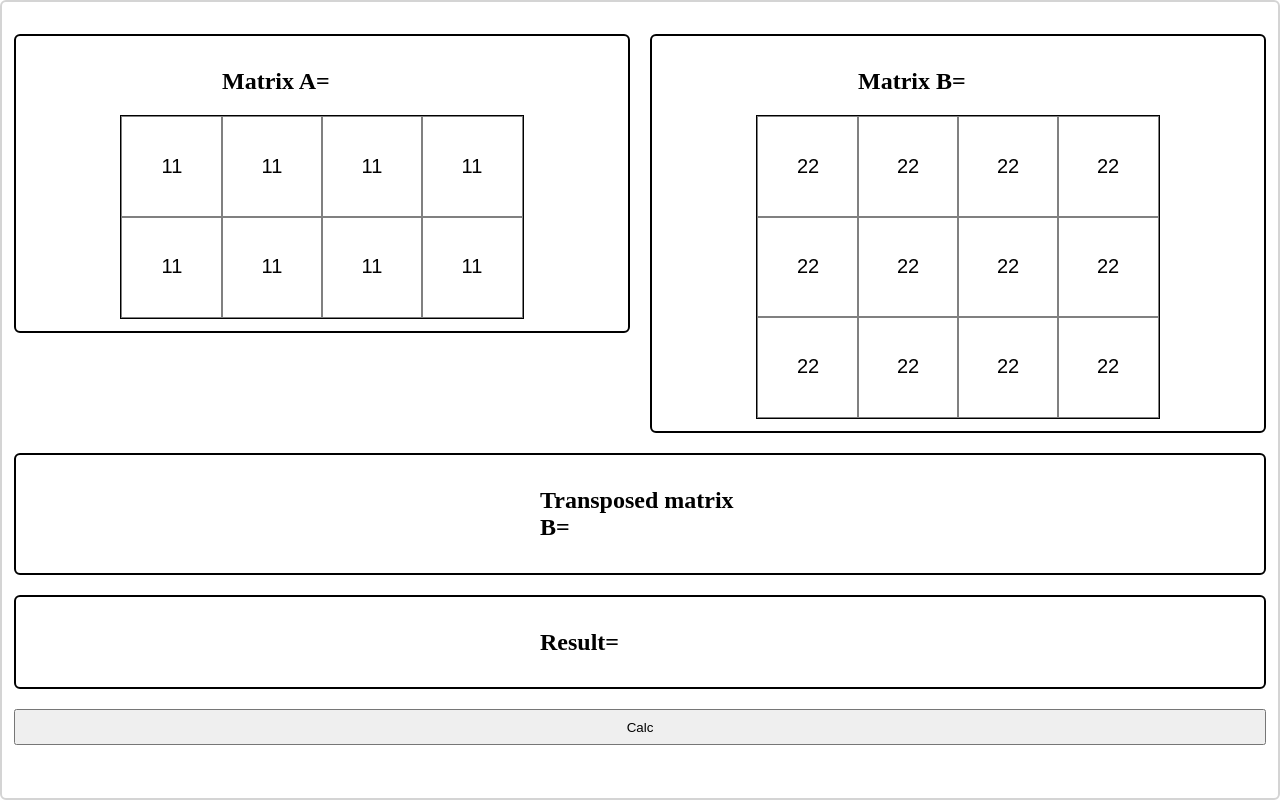
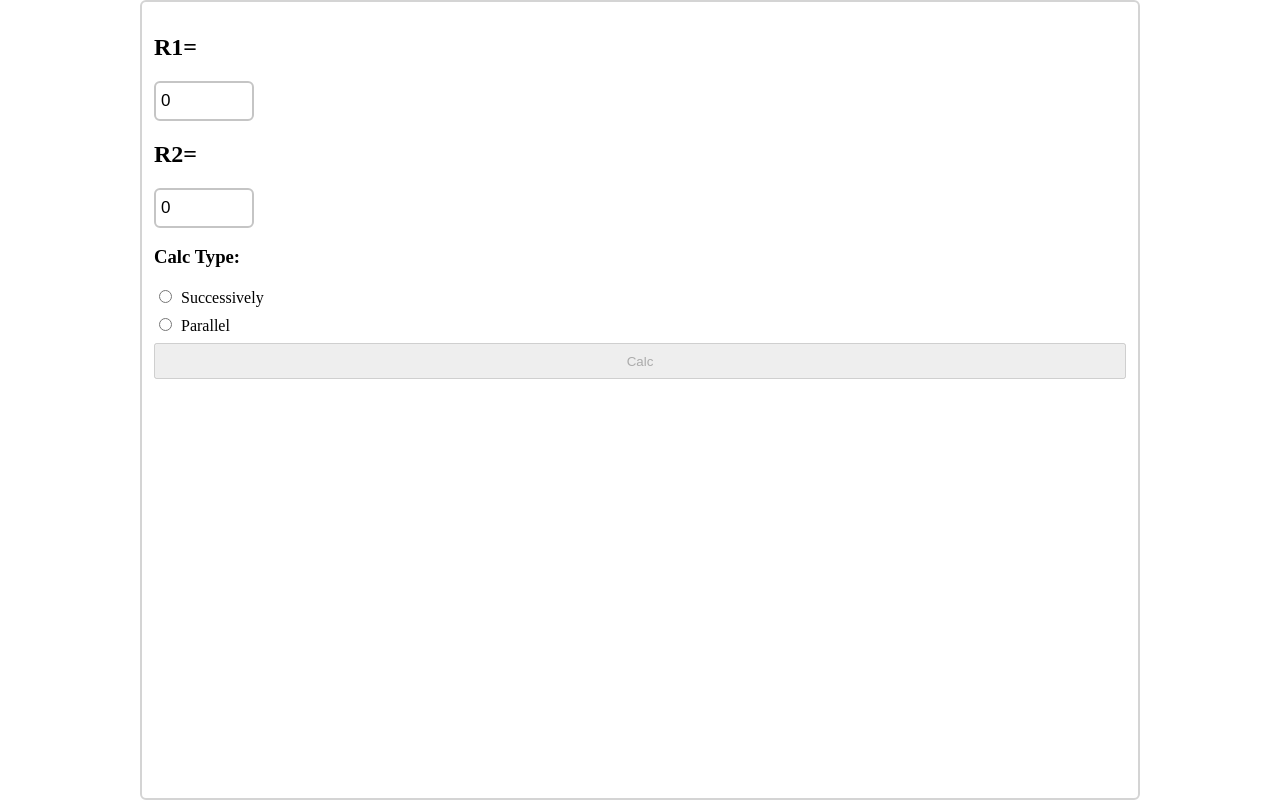
Before and after one commit to vladyslav-dev/exam, a React (Create React App) app: page / in a window 1280 px wide. Built offline with nearby package versions, Linux system fonts and the light colour scheme.

Commit message:
Made basic logic

```diff
--- a/src/App.jsx
+++ b/src/App.jsx
@@ -1,166 +1,114 @@
 import { useState } from 'react';
 import './styles/index.css';
 
-// Matrix 3 x 3 important
-const initMatrix = (rows = 3, columns = 3, defaultValue = '') => {
-  const array = [];
-  for (let i = 0; i < rows; i++) {
-    array[i] = [];
-    for (let j = 0; j < columns; j++) {
-      array[i][j] = defaultValue;
-    }
-  }
+const SUCCESSIVELY = 'SUCCESSIVELY'
+const PARALLEL = 'PARALLEL'
 
-  return array;
-}
-
-// validate input function
 const validateInput = (value) => {
   return /^[0-9+-.\/]*$/.test(value);
 }
 
-const getTransposedMatrix = (matrix) => {
-  const transposedMatrix = initMatrix(matrix[0]?.length, matrix?.length);
-
-  for (let i = 0; i < matrix.length; i++) {
-    for (let j = 0; j < matrix[i].length; j++) {
-      transposedMatrix[j][i] = matrix[i][j];
-    }
-  }
-
-  return transposedMatrix;
-}
-
-
-const Matrix = ({
-  disabled = false,
-  matrix,
-  changeHandler = () => {},
-}) => (
-  <div className='matrix'>
-    {matrix.map((row, rowIndex) => (
-      <div className='row' key={rowIndex}>
-        {row.map((cell, cellIndex) => (
-          <div className='cell' key={`${rowIndex}-${cellIndex}`}>
-            <input
-              type="text"
-              value={cell}
-              disabled={disabled}
-              onChange={(event => changeHandler(event, rowIndex, cellIndex))}
-            />
-          </div>
-        ))}
-      </div>
-    ))}
-  </div>
-)
-
 const App = () => {
 
-  const [matrixA, setMatrixA] = useState(() => initMatrix(2, 4, '11'));
-  const [matrixB, setMatrixB] = useState(() => initMatrix(3, 4, '22'));
+  const [R1, setR1] = useState(0);
+  const [R2, setR2] = useState(0);
 
-  const [transposedMatrix, setTransposedMatrix] = useState(null);
+  const [calcResult, setCalcResult] = useState(null);
 
-  const [result, setResult] = useState(null);
+  const [calcType, setCalcType] = useState(null); // SUCCESSIVELY or PARALLEL
 
-  const changeHandlerMaxtrixA = (event, rowIndex, cellIndex) => {
-    const { value } = event.target;
+  const handleSubmit = () => {
 
-    if (validateInput(value)) {
-      const newMatrix = [...matrixA];
-      newMatrix[rowIndex][cellIndex] = value;
-      setMatrixA(newMatrix);
-    }
-  }
+    const r1 = Number(R1);
+    const r2 = Number(R2);
 
-  const changeHandlerMaxtrixB = (event, rowIndex, cellIndex) => {
-    const { value } = event.target;
+    if (validateInput(r1) && validateInput(r2)) {
+      const calculateBy = {
+        SUCCESSIVELY: () => {
+          return r1 + r2;
+        },
+        PARALLEL: () => {
+          return (r1 * r2) / (r1 + r2);
+        }
+      };
 
-    if (validateInput(value)) {
-      const newMatrix = [...matrixB];
-      newMatrix[rowIndex][cellIndex] = value;
-      setMatrixB(newMatrix);
-    }
-  }
+      const getResult = calculateBy[calcType];
 
-  const multiplyMatrices = () => {
-    const transposedMatrixB = getTransposedMatrix(matrixB);
+      const result = getResult();
+      console.log(result)
 
-    setTransposedMatrix(transposedMatrixB);
-
-    const A = matrixA.map(row => row.map(cell => parseInt(cell)));
-    const B = transposedMatrixB.map(row => row.map(cell => parseInt(cell)));
-
-    const calcResult = [[], []];
-
-
-
-    // calcResult[0][0] = (A[0][0] * B[0][0]) + (A[0][1] * B[1][0]) + (A[0][2] * B[2][0]) + (A[0][3] * B[3][0]);
-    // calcResult[0][1] = (A[0][0] * B[0][1]) + (A[0][1] * B[1][1]) + (A[0][2] * B[2][1]) + (A[0][3] * B[3][1]);
-    // calcResult[0][2] = (A[0][0] * B[0][2]) + (A[0][1] * B[1][2]) + (A[0][2] * B[2][2]) + (A[0][3] * B[3][2]);
-
-    // calcResult[1][0] = (A[1][0] * B[0][0]) + (A[1][1] * B[1][0]) + (A[1][2] * B[2][0]) + (A[1][3] * B[3][0]);
-    // calcResult[1][1] = (A[1][0] * B[0][1]) + (A[1][1] * B[1][1]) + (A[1][2] * B[2][1]) + (A[1][3] * B[3][1]);
-    // calcResult[1][2] = (A[1][0] * B[0][2]) + (A[1][1] * B[1][2]) + (A[1][2] * B[2][2]) + (A[1][3] * B[3][2]);
-
-
-    for (let i = 0; i < 2; i++) {
-      for (let j = 0; j < 3; j++) {
-        calcResult[i][j] = A[i][0] * B[0][j] + A[i][1] * B[1][j] + A[i][2] * B[2][j] + A[i][3] * B[3][j];
+      if (isNaN(result) || !result) {
+        alert('Please enter valid numbers');
+      } else {
+        setCalcResult(getResult())
       }
+    } else {
+      alert('Please enter valid numbers');
     }
 
 
-    // result[0][0] = (A[0][0] * B[0][0]) + (A[0][1] * B[1][0]) + (A[0][2] * B[2][0]);
-    // result[0][1] = (A[0][0] * B[0][1]) + (A[0][1] * B[1][1]) + (A[0][2] * B[2][1]);
-    // result[0][2] = (A[0][0] * B[0][2]) + (A[0][1] * B[1][2]) + (A[0][2] * B[2][2]);
+  }
 
-    // result[1][0] = (A[1][0] * B[0][0]) + (A[1][1] * B[1][0]) + (A[1][2] * B[2][0]);
-    // result[1][1] = (A[1][0] * B[0][1]) + (A[1][1] * B[1][1]) + (A[1][2] * B[2][1]);
-    // result[1][2] = (A[1][0] * B[0][2]) + (A[1][1] * B[1][2]) + (A[1][2] * B[2][2]);
+  const resetCalcResult = (event) => {
+    setCalcResult(null);
+  }
 
-    // result[2][0] = (A[2][0] * B[0][0]) + (A[2][1] * B[1][0]) + (A[2][2] * B[2][0]);
-    // result[2][1] = (A[2][0] * B[0][1]) + (A[2][1] * B[1][1]) + (A[2][2] * B[2][1]);
-    // result[2][2] = (A[2][0] * B[0][2]) + (A[2][1] * B[1][2]) + (A[2][2] * B[2][2]);
-
-
-
-    const checkIsValid = calcResult.every(row => row.every(cell => !isNaN(cell)));
-
-
-    if (checkIsValid) {
-      checkIsValid && setResult(calcResult);
-    } else {
-      alert('Invalid input');
-    }
-  }
-  console.log(transposedMatrix)
   return (
     <div className='wrapper'>
-      <div className='matrix__container'>
-        <div className='matrix__item'>
-          <h2>Matrix A=</h2>
-          <Matrix matrix={matrixA} changeHandler={changeHandlerMaxtrixA} />
+      <div>
+        <h2>R1=</h2>
+        <input
+          type="text"
+          value={R1}
+          onChange={(event => {
+            validateInput(event.target.value) && setR1(event.target.value)
+          })}
+        />
+      </div>
+      <div>
+        <h2>R2=</h2>
+        <input
+          type="text"
+          value={R2}
+          onChange={(event => {
+            validateInput(event.target.value) && setR2(event.target.value)
+          })}
+        />
+      </div>
+      <div>
+        <h3>Calc Type:</h3>
+        <div>
+          <input
+            type="radio"
+            id={SUCCESSIVELY}
+            name="calcTypeGroup"
+            value={SUCCESSIVELY}
+            onChange={(event) => setCalcType(event.target.value)}
+          />
+          <label htmlFor={SUCCESSIVELY}>Successively</label>
         </div>
-        <div className='matrix__item'>
-          <h2>Matrix B=</h2>
-          <Matrix matrix={matrixB} changeHandler={changeHandlerMaxtrixB} />
+        <div>
+          <input
+            type="radio"
+            id={PARALLEL}
+            name="calcTypeGroup"
+            value={PARALLEL}
+            onChange={(event) => setCalcType(event.target.value)}
+          />
+          <label htmlFor={PARALLEL}>Parallel</label>
         </div>
+
       </div>
-      <div className='matrix__container'>
-        <div className='matrix__item'>
-        <h2>Transposed matrix B=</h2>
-        {transposedMatrix !== null && <Matrix matrix={transposedMatrix} disabled />}
+      {calcResult !== null && (
+        <div className='modal-background' onClick={resetCalcResult}>
+          <div className='modal-box' onClick={(event) => event.stopPropagation()}>
+            <button onClick={resetCalcResult}>&#10006;</button>
+            <h2>Result: {calcResult}</h2>
+          </div>
         </div>
-      </div>
-      <div className='matrix__container'>
-        <div className='matrix__item'>
-          <h2>Result=</h2>
-          {result !== null && <Matrix matrix={result} disabled />}
-        </div>
-      </div>
-      <button onClick={multiplyMatrices}>Calc</button>
+      )}
+
+      <button onClick={handleSubmit} disabled={calcType === null}>Calc</button>
     </div>
   );
 }
--- a/src/styles/index.css
+++ b/src/styles/index.css
@@ -11,18 +11,13 @@ body {
     border-radius: 6px;
     padding: 12px;
     box-sizing: border-box;
+    position: absolute;
+    inset: 0;
 
-
-    width: 100vw;
+    width: clamp(300px, 100vw, 1000px);
+    margin: auto;
     height: 100vh;
-
-    min-width: 900px;
-
     overflow: scroll;
-    margin: auto;
-    /* display: flex;
-    justify-content: center;
-    flex-direction: column; */
 }
 
 h2 {
@@ -30,61 +25,23 @@ h2 {
     width: 200px;
 }
 
-.matrix {
-    /* display: flex;
-    flex-direction: column;
-    justify-content: center;
-    align-items: center; */
-    /* width: 300px;
-    height: 300px; */
-    border: 2px solid black;
+input[type="text"] {
+    width: 100px;
+    height: 40px;
+    border-radius: 6px;
+    outline: none;
+    border: 2px solid rgb(197, 197, 197);
+    font-size: 17px;
+    padding: 5px;
+    box-sizing: border-box;
 }
 
-.row {
-    display: flex;
-    flex-wrap: nowrap;
-
+input[type="radio"]:not(:last-child) {
+    margin-bottom: 12px;
 }
 
-.cell {
-    height: 100px;
-    width: 100px;
-    display: flex;
-    justify-content: center;
-    align-items: center;
-}
-
-.cell input {
-    margin: 0;
-    padding: 0;
-    width: 100%;
-    height: 100%;
-    border: none;
-    background: none;
-    font-size: 20px;
-    text-align: center;
-    outline: 1px solid grey;
-}
-
-.matrix__container {
-    display: flex;
-    justify-content: center;
-    width: 100%;
-    column-gap: 20px;
-    margin: 20px 0;
-}
-
-.matrix__item {
-    display: flex;
-    flex-direction: column;
-    justify-content: center;
-    align-items: center;
-    width: 100%;
-    height: 100%;
-    border: 2px solid black;
-    border-radius: 6px;
-    padding: 12px;
-    box-sizing: border-box;
+input[type="radio"] ~ label {
+    margin-left: 6px;
 }
 
 button {
@@ -93,3 +50,33 @@ button {
     height: 36px;
     padding: 0 8px;
 }
+
+.modal-background {
+    position: fixed;
+    inset: 0;
+    width: 100%;
+    height: 100%;
+    background-color: rgba(0, 0, 0, 0.5);
+    z-index: 2;
+}
+
+.modal-box {
+    position: absolute;
+    top: 50%;
+    left: 50%;
+    transform: translate(-50%, -50%);
+    width: 220px;
+    height: 100px;
+    background-color: #fff;
+    z-index: 3;
+    border-radius: 12px;
+    padding: 12px;
+}
+
+.modal-box > button {
+    width: 24px;
+    height: 24px;
+    display: flex;
+    justify-content: center;
+    align-items: center;
+}
```
